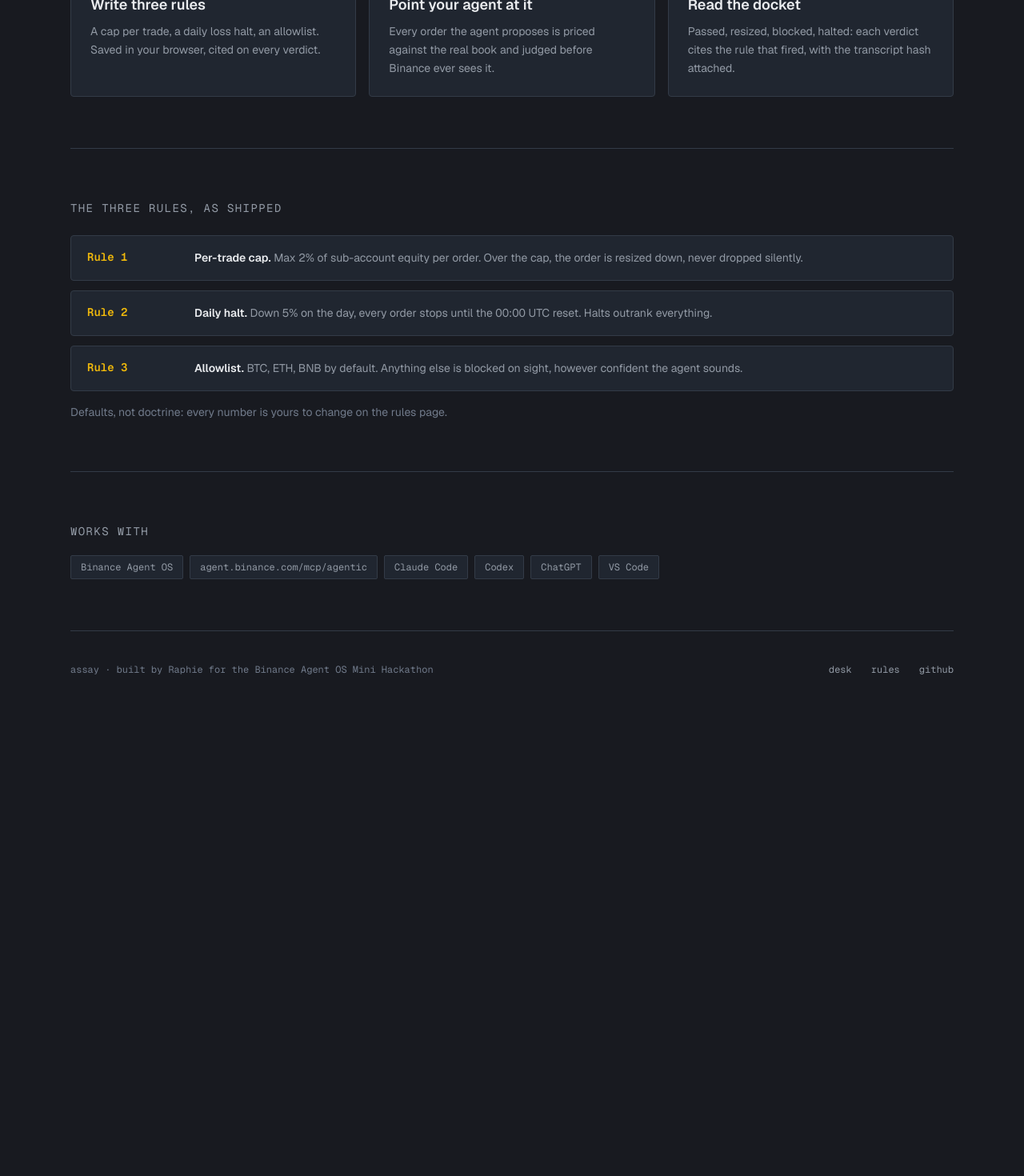
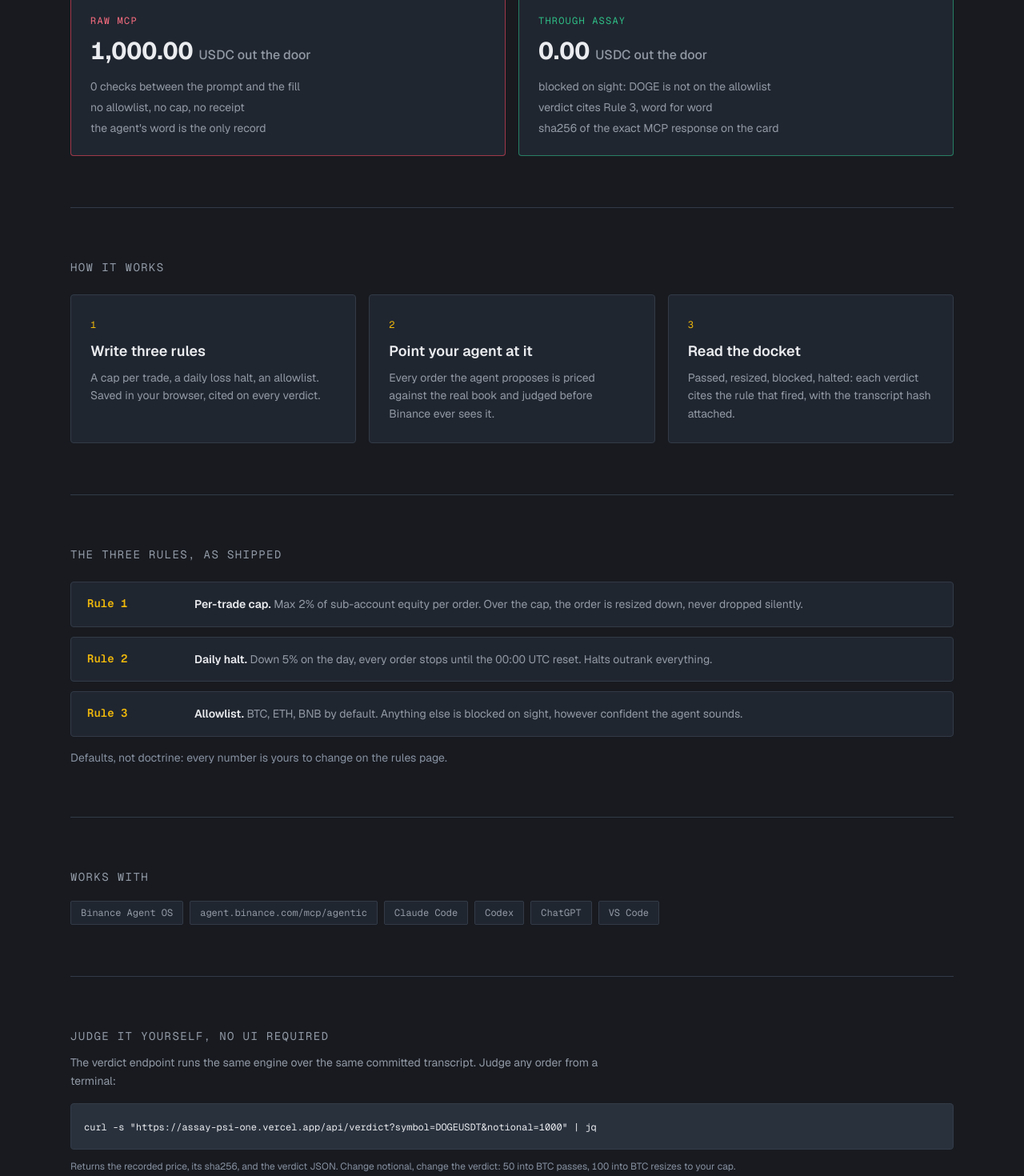
Before and after one commit to A-Raphie/Assay, a Next.js app: page / in a window 1280 px wide. Shown: the part 1100-2570 px from the top of the page at 80% size. Before the commit the page ends 1985 px from the top, so only its background shows below. Built offline with nearby package versions, Linux system fonts and the light colour scheme; no server answers.

Commit message:
website-audit second pass: ONE PROMPT TWO OUTCOMES numbers section (real recorded session), curl-able /api/verdict judge endpoint + landing embed, FAQ, bottom CTA, ink-3 AA lift (#8791a0), deny-text AA tint, skip link, chip touch targets, docket clear, metadataBase. Lighthouse: P97 A90 BP100 SEO100

```diff
--- /dev/null
+++ b/src/app/api/verdict/route.ts
@@ -0,0 +1,60 @@
+import { NextRequest, NextResponse } from "next/server";
+import { parseTranscriptJsonl } from "@/mcp/replay";
+import { check, type DayContext, type Order } from "@/engine/rules";
+import { readFileSync } from "node:fs";
+import { join } from "node:path";
+
+/**
+ * Curl-able proof: judge any order against the committed transcript's real
+ * recorded price, same engine as the desk.
+ * GET /api/verdict?symbol=BTCUSDT&notional=50
+ *
+ * NOTE: intentionally dynamic; searchParams select the judged order, so this
+ * route must never be force-static (a static prerender would answer every
+ * query with the build-time defaults).
+ */
+
+export async function GET(req: NextRequest) {
+  const sp = req.nextUrl.searchParams;
+  const symbol = (sp.get("symbol") ?? "BTCUSDT").toUpperCase().replace(/[^A-Z0-9]/g, "").slice(0, 20);
+  const notional = Math.min(1_000_000, Math.max(0, Number(sp.get("notional") ?? 50) || 50));
+  const maxTradePct = Math.min(100, Math.max(0.1, Number(sp.get("maxTradePct") ?? 2) || 2));
+  const paperEquity = 1000;
+
+  try {
+    const jsonl = readFileSync(join(process.cwd(), "src/data/replay/baseline.jsonl"), "utf8");
+    const frames = parseTranscriptJsonl(jsonl);
+    const frame = frames.find((f) => f.tool === "spot.ticker24hr" && f.argsJson.includes(symbol));
+    if (!frame) {
+      return NextResponse.json(
+        { error: `no recorded ticker for ${symbol}; recorded symbols: BTCUSDT, DOGEUSDT` },
+        { status: 404 },
+      );
+    }
+    if (!frame.verified) {
+      return NextResponse.json({ error: "transcript hash verification failed" }, { status: 500 });
+    }
+    const response = JSON.parse(frame.responseJson);
+    const payload =
+      response.result?.structuredContent ?? JSON.parse(response.result?.content?.[0]?.text ?? "{}");
+    const price = Number(payload.lastPrice);
+    const ctx: DayContext = { equityStartOfDay: paperEquity, equityNow: paperEquity };
+    const order: Order = {
+      symbol,
+      side: "BUY",
+      type: "MARKET",
+      quantity: price > 0 ? notional / price : 0,
+      notional,
+      source: "REPLAY",
+    };
+    const verdict = check(order, { maxTradePct, dailyHaltPct: 5, allowlist: ["BTC", "ETH", "BNB"] }, ctx);
+    return NextResponse.json({
+      requested: { symbol, notional, rules: { maxTradePct, dailyHaltPct: 5, allowlist: ["BTC", "ETH", "BNB"] } },
+      market: { source: "recorded MCP transcript", price: String(price), change24hPct: payload.priceChangePercent ?? null, responseSha256: frame.responseSha256 },
+      paperEquity,
+      verdict,
+    });
+  } catch (e) {
+    return NextResponse.json({ error: e instanceof Error ? e.message : "verdict failed" }, { status: 500 });
+  }
+}
--- a/src/app/globals.css
+++ b/src/app/globals.css
@@ -11,12 +11,13 @@
   --line: #333b47; /* Line: hairline elevation */
   --ink: #eaecef; /* PrimaryText */
   --ink-2: #929aa5; /* SecondaryText */
-  --ink-3: #707a8a; /* TertiaryText */
+  --ink-3: #8791a0; /* TertiaryText, AA-lifted from Binance's #707A8A (4.59:1 on panel, was 3.50) */
   --accent: #f0b90b; /* PrimaryYellow: brand, links */
   --accent-bright: #fcd535; /* BtnBg: action surfaces */
   --on-accent: #202630; /* TextOnYellow */
   --pass: #2ebd85; /* Buy/Success */
-  --deny: #f6465d; /* Sell/Error */
+  --deny: #f6465d; /* Sell/Error: stamps, borders, large text */
+  --deny-text: #f76d7f; /* AA tint of deny for small text on panel (5.39:1) */
 }
 
 @theme inline {
@@ -32,6 +33,7 @@
   --color-on-accent: var(--on-accent);
   --color-pass: var(--pass);
   --color-deny: var(--deny);
+  --color-deny-text: var(--deny-text);
   --font-sans: var(--font-geist-sans);
   --font-mono: var(--font-geist-mono);
   --radius-card: 4px; /* Binance's button radius */
--- a/src/app/layout.tsx
+++ b/src/app/layout.tsx
@@ -18,6 +18,7 @@ const description =
   "Assay checks every order your AI agent proposes through the Binance MCP Server against your three rules: resized, blocked, or passed, with the reason in plain words and the transcript hash attached.";
 
 export const metadata: Metadata = {
+  metadataBase: new URL("https://assay-psi-one.vercel.app"),
   title,
   description,
   openGraph: {
@@ -45,7 +46,15 @@ export default function RootLayout({ children }: { children: ReactNode }) {
       lang="en"
       className={`${geistSans.variable} ${geistMono.variable} h-full antialiased`}
     >
-      <body className="min-h-full flex flex-col">{children}</body>
+      <body className="min-h-full flex flex-col">
+        <a
+          href="#main"
+          className="sr-only focus:not-sr-only focus:absolute focus:left-4 focus:top-4 focus:z-50 focus:rounded-card focus:bg-accent-bright focus:px-4 focus:py-2 focus:font-mono focus:text-sm focus:text-on-accent"
+        >
+          Skip to content
+        </a>
+        {children}
+      </body>
     </html>
   );
 }
--- a/src/app/page.tsx
+++ b/src/app/page.tsx
@@ -1,6 +1,7 @@
 import Link from "next/link";
 import { DocketCard } from "@/components/DocketCard";
 import { Reveal, TaglineReveal } from "@/components/Reveal";
+import { SiteFooter } from "@/components/SiteFooter";
 import { heroProof } from "@/lib/proof";
 
 const STEPS = [
@@ -33,7 +34,7 @@ export default function FrontDoor() {
   const proof = heroProof();
 
   return (
-    <main className="mx-auto w-full max-w-6xl px-6 pb-0">
+    <main id="main" className="mx-auto w-full max-w-6xl px-6 pb-0">
       {/* Hero: claim + real product proof side by side */}
       <section className="grid items-center gap-10 pb-16 pt-16 md:pt-24 lg:grid-cols-[1.1fr_0.9fr]">
         <div>
@@ -91,6 +92,35 @@ export default function FrontDoor() {
         <TaglineReveal words="An agent that cannot explain an order should not place it. Assay makes the explanation the product." />
       </section>
 
+      {/* The problem, with numbers: same prompt, two outcomes */}
+      <section className="border-t border-line py-16">
+        <h2 className="font-mono text-sm tracking-widest text-ink-2">ONE PROMPT, TWO OUTCOMES</h2>
+        <p className="mt-3 max-w-2xl text-sm leading-relaxed text-ink-2">
+          An agent is told to deploy 1,000 USDC into a memecoin. Paper equity: 1,000 USDC on both
+          sides. This is a real recorded session, not a story:
+        </p>
+        <div className="mt-6 grid gap-4 md:grid-cols-2">
+          <div className="rounded-card border border-deny/60 bg-panel p-6">
+            <p className="font-mono text-xs tracking-widest text-deny-text">RAW MCP</p>
+            <p className="mt-3 text-3xl font-bold tabular-nums">1,000.00 <span className="text-base font-medium text-ink-2">USDC out the door</span></p>
+            <ul className="mt-4 grid gap-1.5 text-sm text-ink-2">
+              <li>0 checks between the prompt and the fill</li>
+              <li>no allowlist, no cap, no receipt</li>
+              <li>the agent's word is the only record</li>
+            </ul>
+          </div>
+          <div className="rounded-card border border-pass/60 bg-panel p-6">
+            <p className="font-mono text-xs tracking-widest text-pass">THROUGH ASSAY</p>
+            <p className="mt-3 text-3xl font-bold tabular-nums">0.00 <span className="text-base font-medium text-ink-2">USDC out the door</span></p>
+            <ul className="mt-4 grid gap-1.5 text-sm text-ink-2">
+              <li>blocked on sight: DOGE is not on the allowlist</li>
+              <li>verdict cites Rule 3, word for word</li>
+              <li>sha256 of the exact MCP response on the card</li>
+            </ul>
+          </div>
+        </div>
+      </section>
+
       {/* How it works */}
       <section aria-label="How it works" className="border-t border-line py-16">
         <h2 className="font-mono text-sm tracking-widest text-ink-2">HOW IT WORKS</h2>
@@ -137,19 +167,55 @@ export default function FrontDoor() {
         </ul>
       </section>
 
+      {/* Judge proof: curl-able verdict */}
+      <section className="border-t border-line py-16">
+        <h2 className="font-mono text-sm tracking-widest text-ink-2">JUDGE IT YOURSELF, NO UI REQUIRED</h2>
+        <p className="mt-3 max-w-2xl text-sm leading-relaxed text-ink-2">
+          The verdict endpoint runs the same engine over the same committed transcript. Judge any
+          order from a terminal:
+        </p>
+        <div className="mt-4 overflow-x-auto rounded-card border border-line bg-vessel p-4">
+          <code className="font-mono text-xs leading-relaxed text-ink whitespace-nowrap">
+            curl -s "https://assay-psi-one.vercel.app/api/verdict?symbol=DOGEUSDT&notional=1000" | jq
+          </code>
+        </div>
+        <p className="mt-3 text-xs leading-relaxed text-ink-3">
+          Returns the recorded price, its sha256, and the verdict JSON. Change notional, change the
+          verdict: 50 into BTC passes, 100 into BTC resizes to your cap.
+        </p>
+      </section>
+
+      {/* FAQ */}
+      <section className="border-t border-line py-16">
+        <h2 className="font-mono text-sm tracking-widest text-ink-2">STRAIGHT ANSWERS</h2>
+        <dl className="mt-6 grid gap-5">
+          {[
+            ["Can Assay move my funds?", "No. It holds no keys and takes no custody: it rides the Binance MCP Server's permission model, where the withdrawal scope does not exist. LIVE verdicts stop before the execute call."],
+            ["Is the REPLAY data real?", "Yes: recorded MCP responses, sha256-stamped, re-verified on every load. The only declared number is the paper equity, and it says so on screen."],
+            ["Which agents work with it?", "Any of them. Claude Code, Codex, ChatGPT, VS Code: if it speaks MCP, its orders can be judged. Assay is a check, not a framework."],
+            ["What happens when a rule fires?", "The order is resized, blocked, or halted, and the docket card cites the rule in your own words with the transcript hash attached."],
+          ].map(([q, a]) => (
+            <div key={q} className="grid gap-1.5">
+              <dt className="text-sm font-semibold text-ink">{q}</dt>
+              <dd className="text-sm leading-relaxed text-ink-2">{a}</dd>
+            </div>
+          ))}
+        </dl>
+      </section>
+
+      {/* Bottom CTA */}
+      <section className="border-t border-line py-16 text-center">
+        <p className="text-2xl font-semibold tracking-tight">See it judge an order in twenty seconds.</p>
+        <Link
+          href="/desk"
+          className="mt-6 inline-block rounded-card bg-accent-bright px-6 py-3 font-mono text-sm font-semibold tracking-wide text-on-accent transition-transform duration-150 hover:bg-accent active:scale-[0.98]"
+        >
+          Enter the desk
+        </Link>
+      </section>
+
       {/* Footer */}
-      <footer className="border-t border-line py-10">
-        <div className="flex flex-wrap items-baseline justify-between gap-4">
-          <p className="font-mono text-xs text-ink-3">assay · built by Raphie for the Binance Agent OS Mini Hackathon</p>
-          <div className="flex gap-6 font-mono text-xs">
-            <Link href="/desk" className="text-ink-2 hover:text-accent">desk</Link>
-            <Link href="/rules" className="text-ink-2 hover:text-accent">rules</Link>
-            <a href="https://github.com/A-Raphie/assay" target="_blank" rel="noreferrer" className="text-ink-2 hover:text-accent">
-              github
-            </a>
-          </div>
-        </div>
-      </footer>
+      <SiteFooter />
     </main>
   );
 }
--- a/src/components/Reveal.tsx
+++ b/src/components/Reveal.tsx
@@ -99,7 +99,7 @@ export function TaglineReveal({ words }: { words: string }) {
         <span
           key={i}
           className="transition-colors duration-700 ease-[cubic-bezier(0.32,0.72,0,1)]"
-          style={{ color: i < active ? "var(--ink)" : "color-mix(in srgb, var(--ink) 30%, transparent)" }}
+          style={{ color: i < active ? "var(--ink)" : "color-mix(in srgb, var(--ink) 45%, transparent)" }}
         >
           {w}{" "}
         </span>
--- a/src/components/RulesForm.tsx
+++ b/src/components/RulesForm.tsx
@@ -118,7 +118,7 @@ export function RulesEditor({ rules, onChange }: { rules: RuleSet; onChange: (r:
               key={a}
               type="button"
               onClick={() => onChange({ ...rules, allowlist: rules.allowlist.filter((x) => x !== a) })}
-              className="group rounded-stamp border border-line bg-vessel px-2.5 py-1 font-mono text-sm text-ink transition-colors duration-150 hover:border-deny hover:text-deny active:scale-[0.98]"
+              className="group rounded-stamp border border-line bg-vessel px-3 py-1.5 font-mono text-sm text-ink transition-colors duration-150 hover:border-deny hover:text-deny active:scale-[0.98]"
               title="Click to remove"
             >
               {a} <span className="text-ink-3 group-hover:text-deny">×</span>
```
Also changed, not shown: src/components/Desk.tsx (+17 -2 lines).
